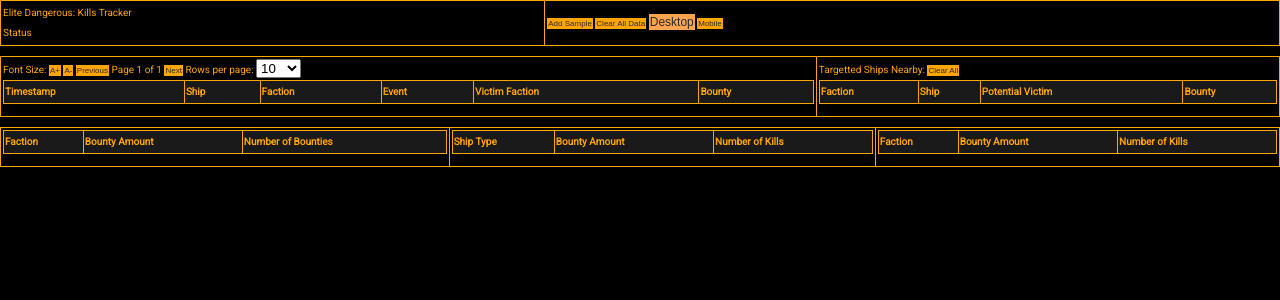
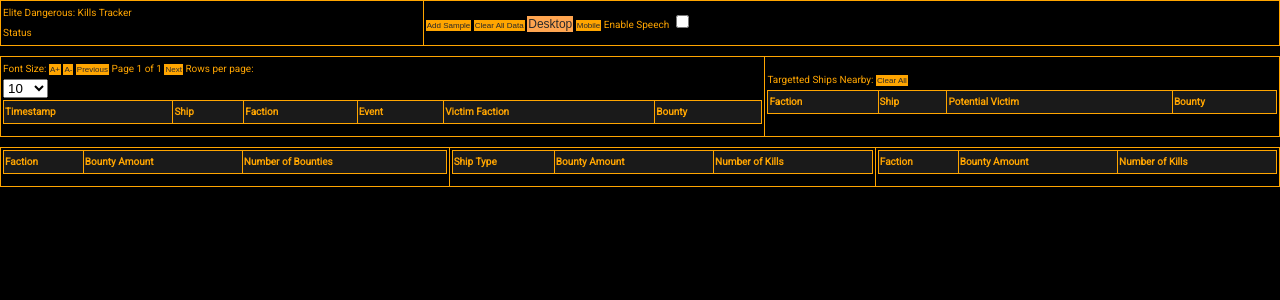
Before and after one commit to istoff/edmc_plugins, a Flask app: page / in a window 1280 px wide. Shown: the top 300 px of the page. Run offline with Flask 3, Linux system fonts and the light colour scheme; lists and menus that the app fills with data are empty; some libraries are stand-ins or nearby versions.

Commit message:
cosmetic fixes to dropdown

```diff
--- a/KillTracker/server/server.py
+++ b/KillTracker/server/server.py
@@ -8,7 +8,7 @@ import random
 
 app = Flask(__name__)
 socketio = SocketIO(app)
-localhost = True # Put your Own IP Below if Localhost
+localhost = False # Put your Own IP Below if Localhost
 
 
 @app.route('/')
@@ -30,6 +30,23 @@ def update_test():
     socketio.emit('new_test', kill_data)
     return jsonify({'success': True, 'data': kill_data})
 
+@app.route('/speech_enable', methods=['GET'])
+def speech_enable():
+    socketio.emit('speech_enable')
+    return jsonify({'success': True})
+
+@app.route('/speech_disable', methods=['GET'])
+def speech_disable():
+    socketio.emit('speech_disable')
+    return jsonify({'success': True})
+
+@app.route('/test_server', methods=['GET'])
+def test_server():
+    socketio.emit('test_server')
+    return jsonify({'success': True})
+
+
+
 
 
 if __name__ == '__main__':
--- a/KillTracker/server/static/script.js
+++ b/KillTracker/server/static/script.js
@@ -4,7 +4,7 @@ let sortMode = 'shipType';
 let shipData = null;
 let killDataList = [];
 let targeted_ships = [];
-let enable_speech = true;
+let enable_speech = false;
 
 //loadShipData();
 
@@ -85,7 +85,7 @@ socket.on('test_server', () => {
 	speakText('Server Test Successful');
 });
 
-socket.on('speech_enable', () => {
+/* socket.on('speech_enable', () => {
    enable_speech = true;
 	 speakText('Speech enabled');
 });
@@ -94,7 +94,19 @@ socket.on('speech_disable', () => {
 	speakText('Speech disabled');
 	enable_speech = false;
 
-});
+}); */
+
+// enable or disable speech based on the state of the checkbox control in the html template
+function toggleSpeech() {
+	if (document.getElementById("speechSetting").checked) {
+		enable_speech = true;
+		speakText('Speech enabled');
+	} else {
+		speakText('Speech disabled');
+		enable_speech = false;
+	}
+}
+
 
 
 
@@ -276,10 +288,10 @@ function GenerateRandomSpeech(event, killData)
 	shipname = killData.Ship;
 	shipname = shipname.replace("Imperial "," ");
   shipname = shipname.replace("Federal "," ");
-	shipname = shipname.replace("IV "," 4");
-	shipname = shipname.replace("III "," 3");
-	shipname = shipname.replace("II "," 2");
-	shipname = shipname.replace("MK "," mark ");
+	shipname = shipname.replace("IV ","");
+	shipname = shipname.replace("III ","");
+	shipname = shipname.replace("II ","");
+	shipname = shipname.replace("MK ","");
 
 	var rank = killData.PilotRank;
 
@@ -308,8 +320,10 @@ function GenerateRandomSpeech(event, killData)
 			'Kerching',
 			'Target that ' + shipname + ', its worth it'
 	];
-	if ((rank == 'Deadly') || (rank == 'Elite')) {
-		if (shipname = 'Anaconda') { shipname = 'Conda' }
+	if ((rank === 'Deadly') || (rank === 'Elite')) {
+		if (shipname == 'Anaconda') {
+			 shipname = 'Conda' ;
+			}
 
 		 textArray.push('Millionaire ' + rank + ' ' + shipname + ' spotted');
 		 textArray.push( rank + ' ' + shipname + ' needs a killin');
@@ -327,7 +341,7 @@ function GenerateRandomSpeech(event, killData)
 			'Nice ' + shipname + 'you have there fella',
 	];
 	if ((rank == 'Deadly') || (rank == 'Elite')) {
-		if (shipname = 'Anaconda') { shipname = 'Conda' }
+		if (shipname == 'Anaconda') { shipname = 'Conda' }
 		textArray.push('High value ' + rank + ' ' + shipname + '  up for grabs');
 		textArray.push('Take out that ' + rank + ' ' + shipname );
 		textArray.push(rank + ' ' + shipname + ' added to the queue');
@@ -342,7 +356,10 @@ function GenerateRandomSpeech(event, killData)
 			shipname + ' worth more after that scan',
 	];
 	if ((rank == 'Deadly') || (rank == 'Elite')) {
-		 if (shipname == 'Anaconda') { shipname = 'Conda' }
+		 if (shipname == 'Anaconda')
+		 {
+			shipname = 'Conda'
+		 }
 
 			textArray.push('That ' + rank + ' ' + shipname + ' is wanted elsewhere too');
 			textArray.push( rank + ' ' + shipname + ' is worth more after that scan');
--- a/KillTracker/server/templates/table.html
+++ b/KillTracker/server/templates/table.html
@@ -36,12 +36,24 @@
             <button class="button" id="clearDataButton">Clear All Data</button>
             <button class="button" id='desktopButton' onclick="switchLayout('default')">Desktop</button>
             <button class="button" id='mobileButton'   onclick="switchLayout('mobile')">Mobile</button>
+            <!--add checkbox with label prompt to Enable Speech and  set command, style = orange and black -->
+            <!-- use css to style orange and black -->
+            <!-- call a javascript function when checked-->
+            <label class="checkbox-container">
+              <span class="checkbox-text">Enable Speech</span>
+              <input type="checkbox" id="speechSetting" onchange="toggleSpeech(self)">
+              <span class="checkbox-custom"></span>
+            </label>
+
             <div class="tabs" id = "mobiletabs" style="display: none;">
               <button class="button" onclick="openTab(event, 'killsTablePlaceholderMobile')">Kills Table</button>
               <button class="button" onclick="openTab(event, 'summaryTablesPlaceholderMobile')">Summary</button>
               <button class="button" onclick="openTab(event, 'gridPlaceholderMobile')">Grid</button>
             </div>
         </td>
+
+
+
 
       </tr>
     </table>
@@ -74,12 +86,16 @@
         </span>
         <button class="button" onclick="nextPage()">Next</button>
         <label for="rowsPerPage">Rows per page:</label>
-        <select id="rowsPerPage" onchange="updateRowsPerPage(this.value)">
+
+
+        <div class="selector-wrapper">
+        <select id="rowsPerPage" onchange="updateRowsPerPage(this.value)" class="selector">
           <option value="10" selected>10</option>
           <option value="25">25</option>
           <option value="50">50</option>
           <option value="100">100</option>
         </select>
+        </div>
       </div>
       <table id="killsTable" class="sortable">
         <thead>
@@ -114,10 +130,6 @@
     <div id="gridWrapper">
       <div class="grid-container" id="shipTypeBountiesGrid"></div>
     </div>
-
-
-
-
     <div id="summaryTablesWrapper">
       <table id="summaryTables">
         <tr>
```
